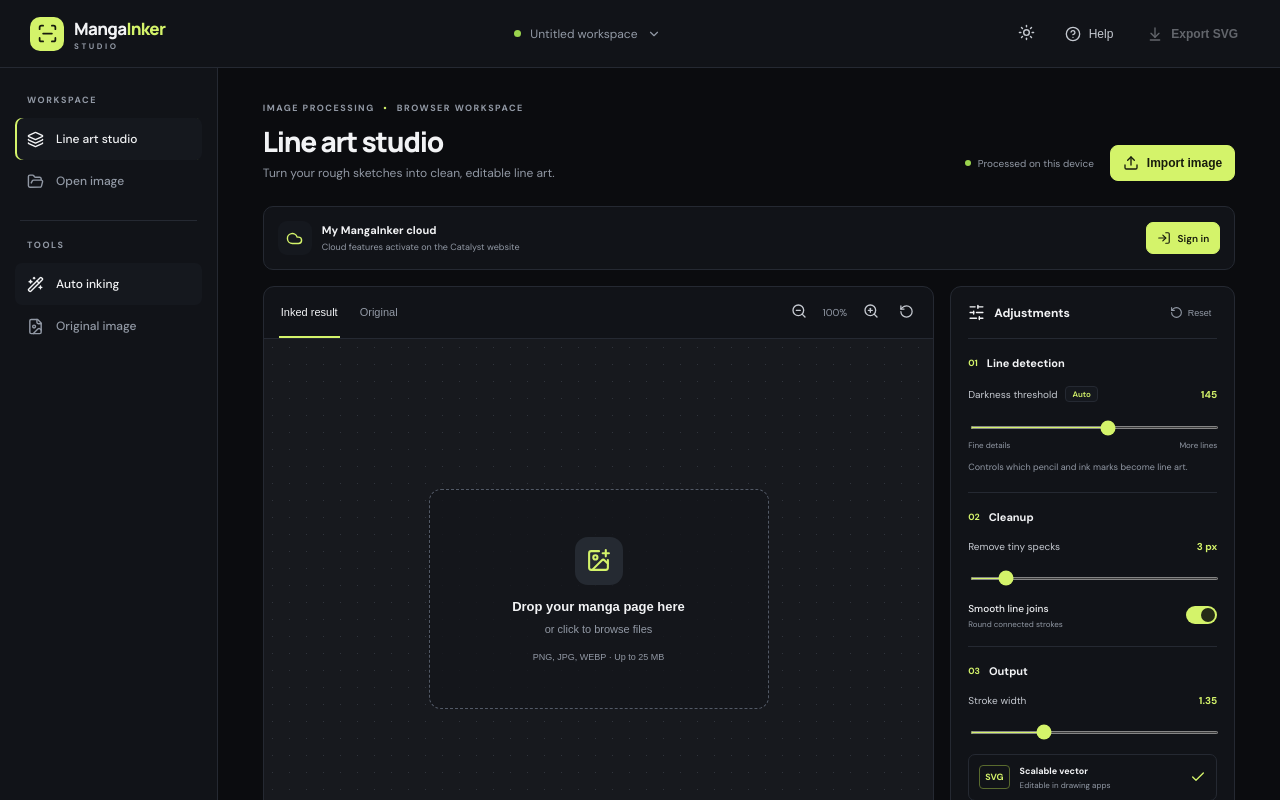
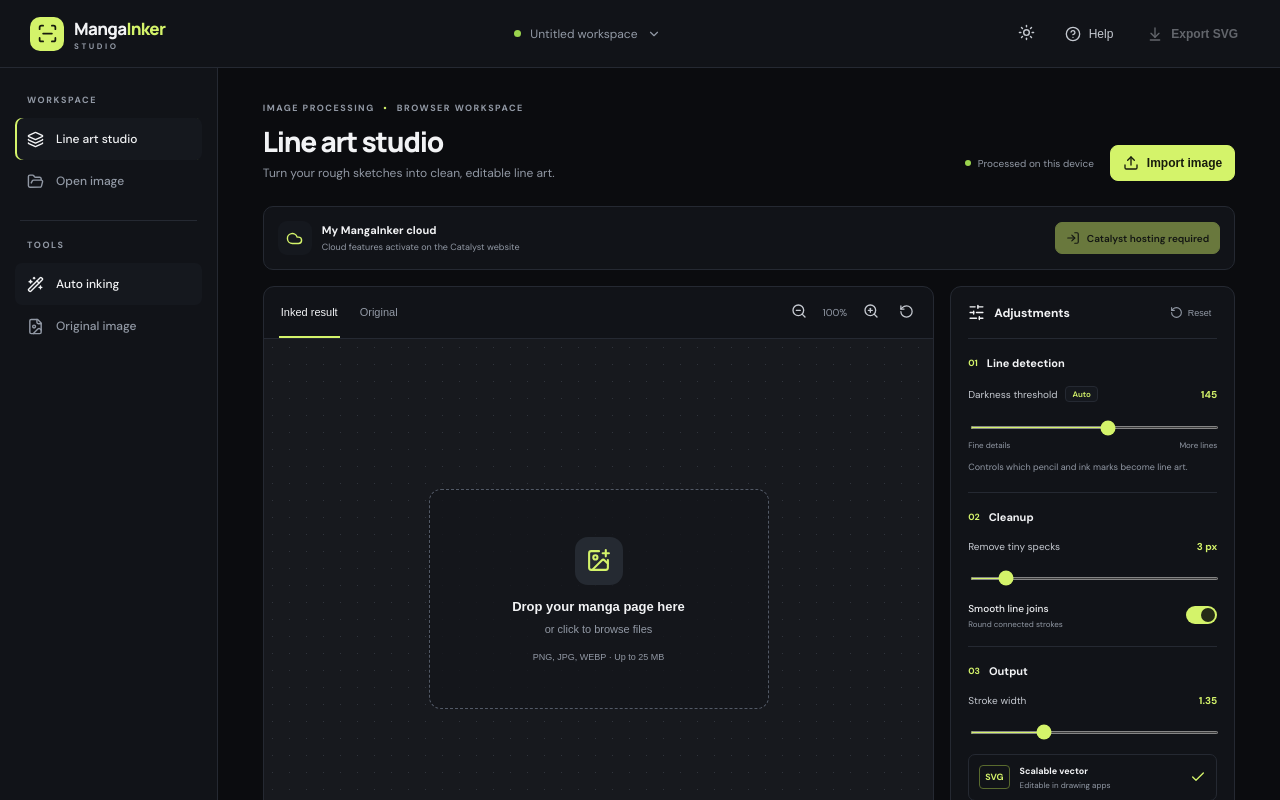
Before and after one commit to rohit42i/-mangaink, a React (Vite) app: page / in a window 1280 px wide. Shown: the top 800 px of the page. Built offline with nearby package versions, Linux system fonts and the light colour scheme.

Commit message:
Disable cloud sign-in outside Catalyst hosting

```diff
--- a/src/components/CatalystWorkspace.jsx
+++ b/src/components/CatalystWorkspace.jsx
@@ -121,7 +121,7 @@ export default function CatalystWorkspace({ file, svg, settings, onLoadFile, onR
               <button className="cloud-icon-button" onClick={handleSignOut} title="Sign out"><LogOut size={15} /></button>
             </>
           ) : (
-            <button className="cloud-button cloud-primary" onClick={() => available ? setLoginOpen(true) : showMessage('This preview is not hosted on Zoho Catalyst yet. Upload the Catalyst web-client ZIP to enable account sign-in.', true)}><LogIn size={14} /> Sign in</button>
+            <button className="cloud-button cloud-primary" disabled={!available} onClick={() => setLoginOpen(true)}><LogIn size={14} /> {available ? 'Sign in' : 'Catalyst hosting required'}</button>
           )}
         </div>
       </div>
```
